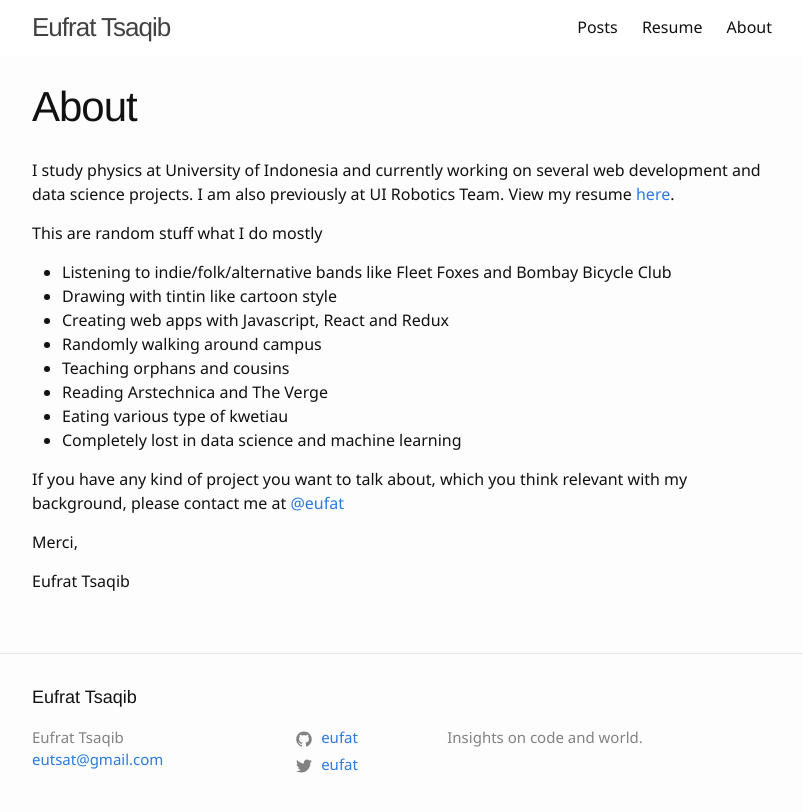
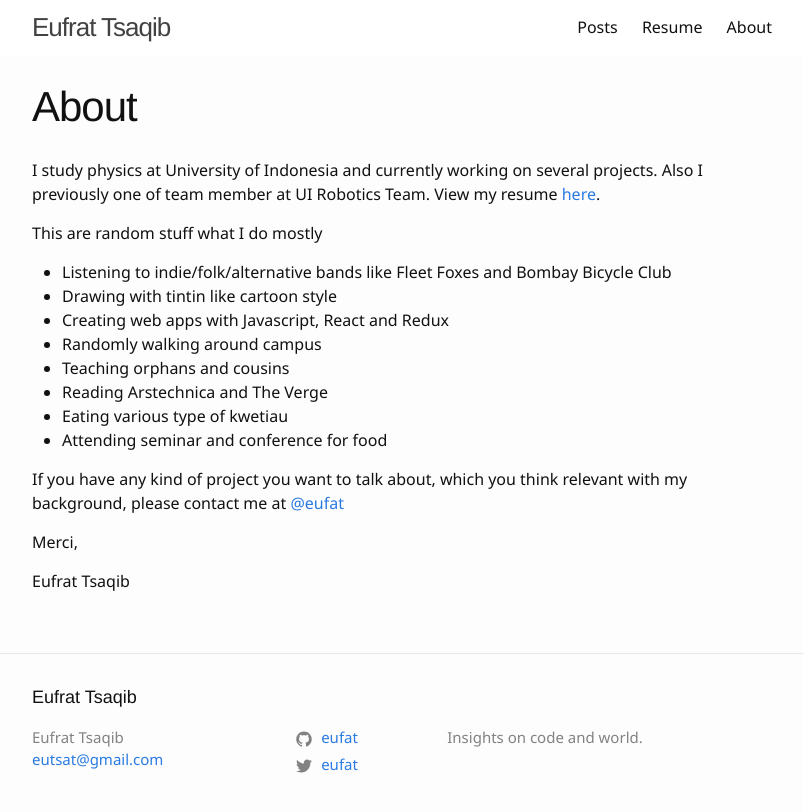
Before and after one commit to eufat/eufat.github.io, a Jekyll site: the page built from about.md, in a window 1280 px wide. Shown: the top 812 px of the page, without its empty margins (238-1041 px from the left). Built offline with Jekyll 4.4.1, drawn with Linux system fonts in a browser that asks for light colours.

Commit message:
Fix about page

```diff
--- a/about.md
+++ b/about.md
@@ -3,7 +3,7 @@ layout: page
 title: About
 permalink: /about/
 ---
- I study physics at University of Indonesia and currently working on several web development and data science projects. I am also previously at UI Robotics Team. View my resume [here](https://docs.google.com/document/d/1v2QEILcYgqYaE_yI4qGiBH8DPppA4X49Wn-j50j6TOo/edit?usp=sharing).
+ I study physics at University of Indonesia and currently working on several projects. Also I previously one of team member at UI Robotics Team. View my resume [here](https://docs.google.com/document/d/1v2QEILcYgqYaE_yI4qGiBH8DPppA4X49Wn-j50j6TOo/edit?usp=sharing).
 
  This are random stuff what I do mostly
 
@@ -14,7 +14,7 @@ permalink: /about/
 - Teaching orphans and cousins
 - Reading Arstechnica and The Verge
 - Eating various type of kwetiau
-- Completely lost in data science and machine learning
+- Attending seminar and conference for food
 
  If you have any kind of project you want to talk about, which you think relevant with my background, please contact me at [@eufat](https://www.twitter.com/eufat)
 
```
